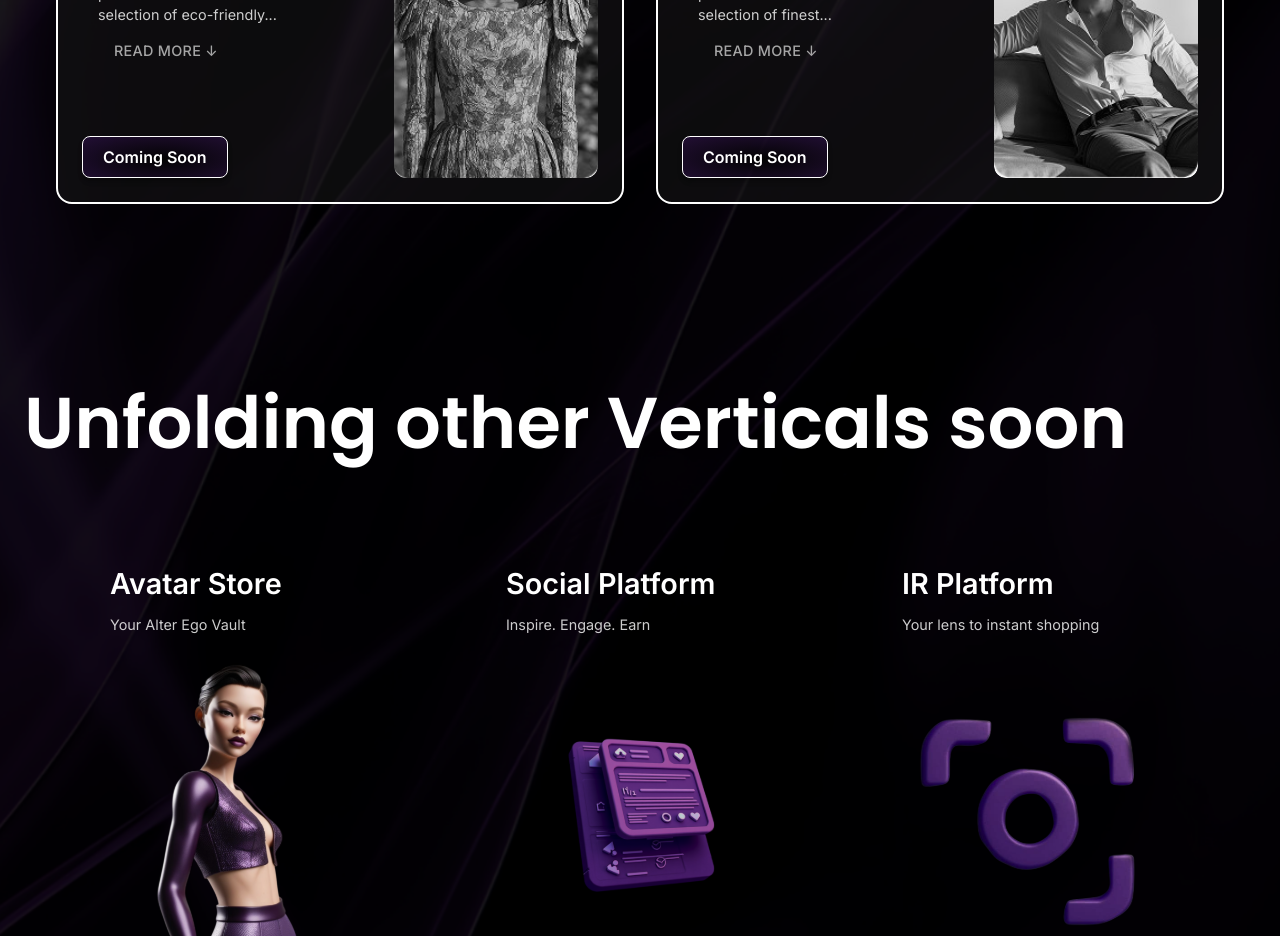
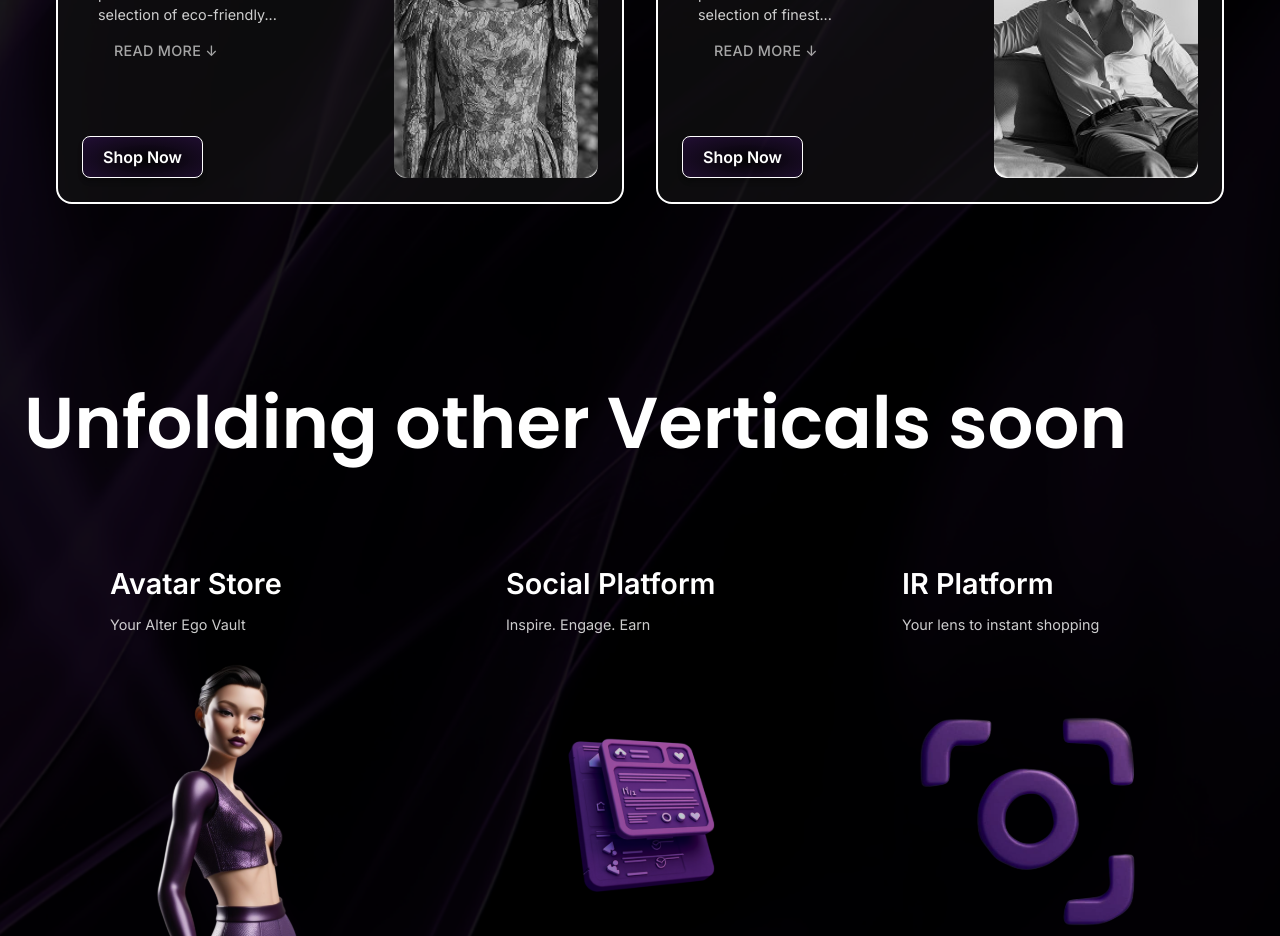
Before and after one commit to ManasadeviJ/LIT_DOC, a React (Vite) app in the folder frontend/: page / in a window 1280 px wide. Shown: the part 2740-3676 px from the top of the page. Built offline with nearby package versions, Linux system fonts and the light colour scheme; the HTML template or start-up script is replaced by a standard one.

Commit message:
Change Coming Soon buttons to Shop Now and add navigation to shop page

```diff
--- a/frontend/src/components/Shop/Shop.jsx
+++ b/frontend/src/components/Shop/Shop.jsx
@@ -2,6 +2,7 @@ import React, { useState } from 'react';
 import './Shop.css';
 import shopSustainableImage from '../../assets/shop-section-girl.jpg';
 import shopLuxuryImage from '../../assets/shop-section-man.jpg';
+import { useNavigate } from 'react-router-dom';
 
 const Shop = () => {
   const [showSustainableText, setShowSustainableText] = useState(false);
@@ -9,6 +10,7 @@ const Shop = () => {
 
   const sustainableText = "Our sustainable e-commerce platform offers a curated selection of eco-friendly products, from fashion to everyday essentials. Discover brands committed to sustainability, reduce your carbon footprint, and shop with a purpose. Join us in making a positive impact";
   const luxuryText = "Our luxury e-commerce platform offers a curated selection of the finest luxury products with exclusive discounts. From timeless pieces to everyday luxury, only on our platform.";
+  const navigate = useNavigate();
 
   return (
     <section className="shop-container">
@@ -36,7 +38,7 @@ const Shop = () => {
                 {showSustainableText ? 'Read Less ↑' : 'Read More ↓'}
               </button>
             </div>
-            <button className="coming-soon-btn">Coming Soon</button>
+            <button className="coming-soon-btn" onClick={() => navigate('/shop')}>Shop Now</button>
           </div>
           <div className="shop-card-image" >
             <img src={shopSustainableImage} alt="Sustainable Fashion" id="shop-sustainable-image" />
@@ -61,7 +63,7 @@ const Shop = () => {
                 {showLuxuryText ? 'Read Less ↑' : 'Read More ↓'}
               </button>
             </div>
-            <button className="coming-soon-btn">Coming Soon</button>
+            <button className="coming-soon-btn" onClick={() => navigate('/shop')}>Shop Now</button>
           </div>
           <div className="shop-card-image">
             <img src={shopLuxuryImage} alt="Luxury Fashion" id="shop-luxury-image" />
```
